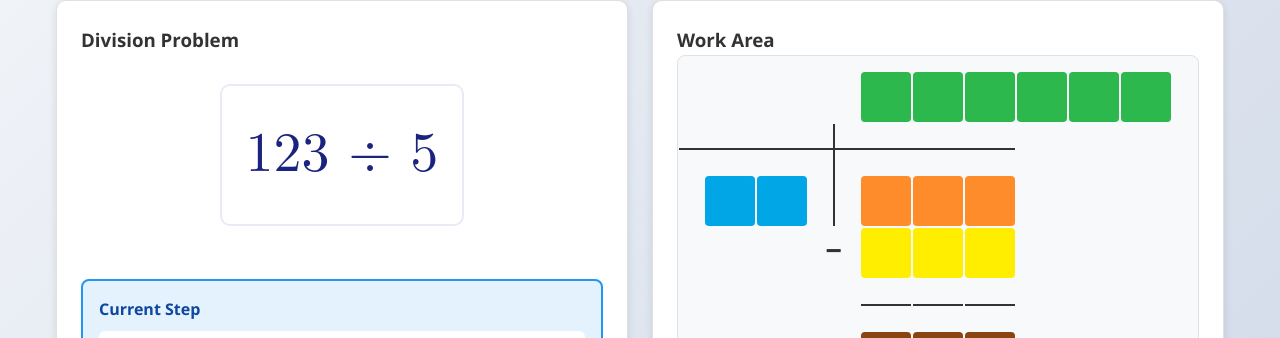
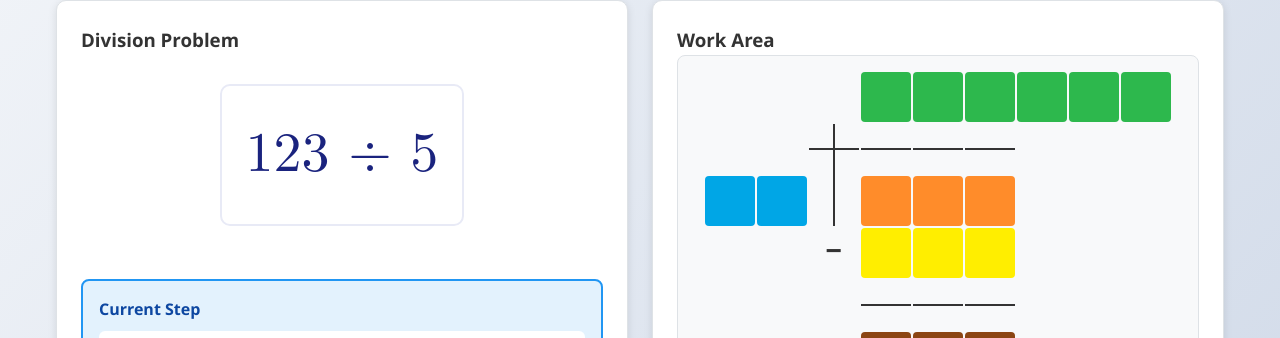
Before and after one commit to ZBZFirst/Math, a Jekyll site: the page built from division.md, in a window 1280 px wide. Shown: the part 324-662 px from the top of the page. Built offline with Jekyll 4.4.1, drawn with Linux system fonts in a browser that asks for light colours.

Commit message:
Update division.css

```diff
--- a/assets/css/division.css
+++ b/assets/css/division.css
@@ -308,7 +308,7 @@
     position: absolute;
     top: 50%;
     left: 50%;
-    width: calc(var(--cell-size) * 6 + var(--cell-gap) * 5);
+    width: 100%;
     height: 2px;
     background: #333;
     transform: translate(-50%, -50%);
```
